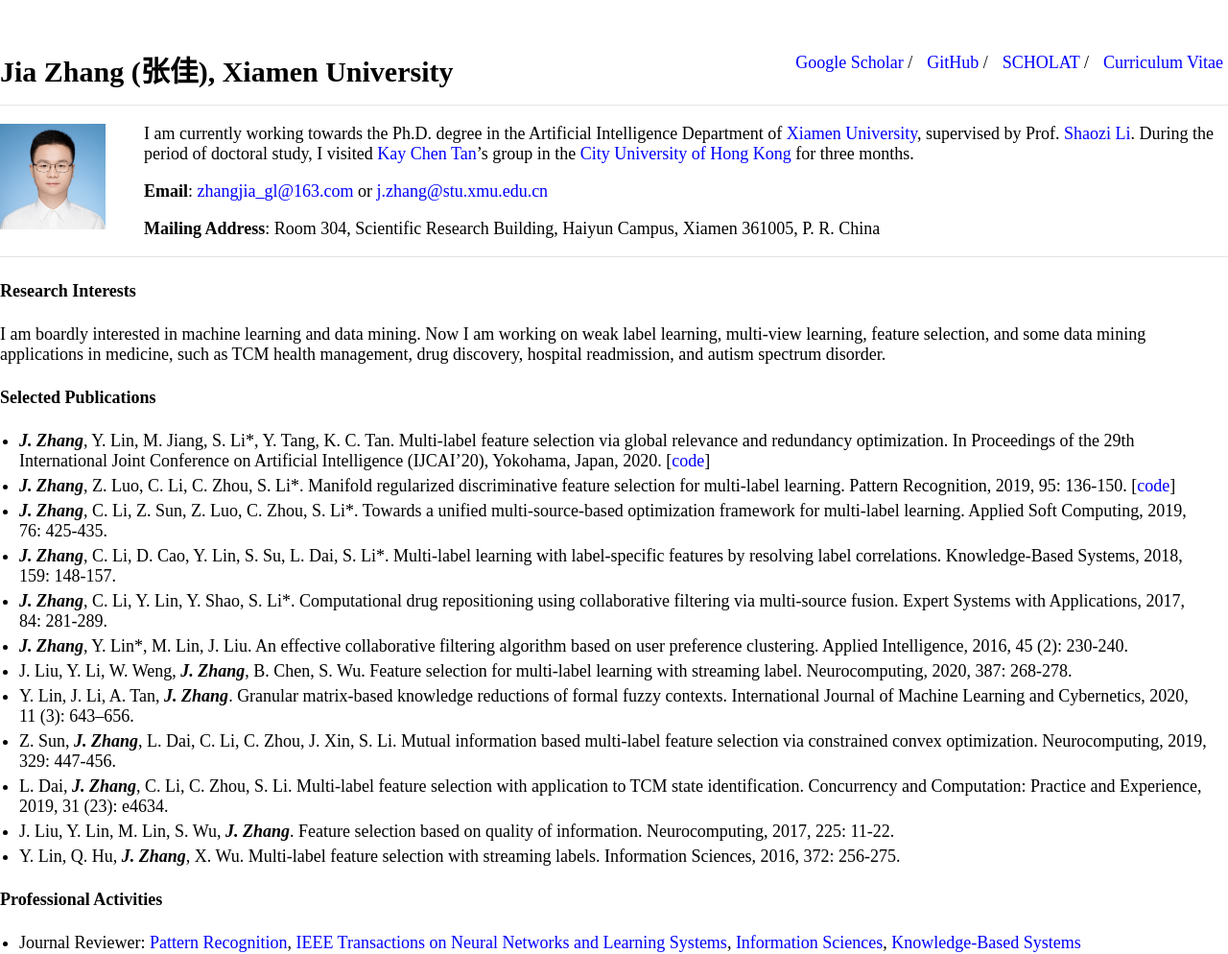
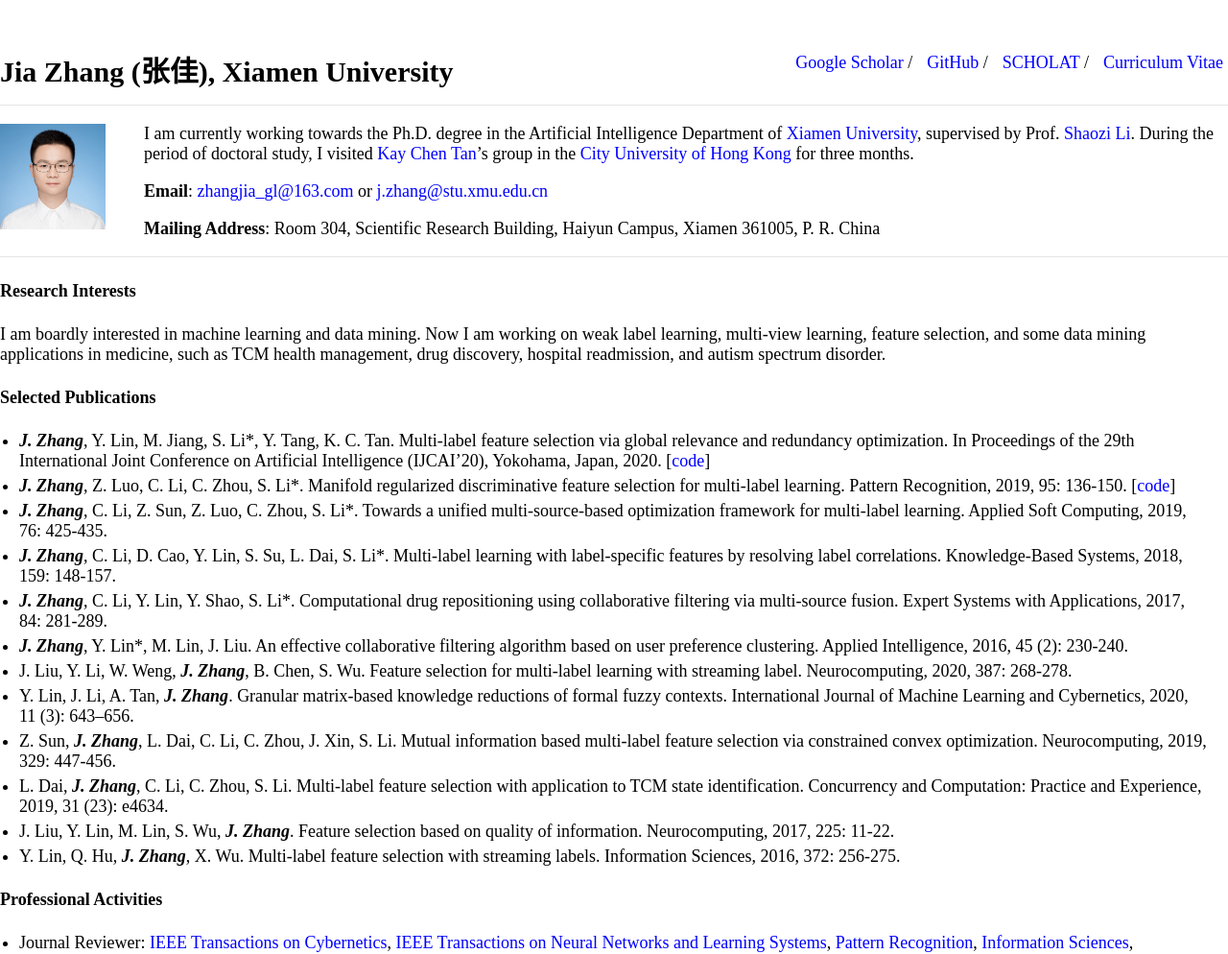
Before and after one commit to jiazhang-ml/jiazhang-ml.github.io, a Jekyll site: the page built from index.md, in a window 1280 px wide. Shown: the top 994 px of the page at 96% size. Built offline with Jekyll 4.4.1, drawn with Linux system fonts in a browser that asks for light colours.

Commit message:
Update index.md

```diff
--- a/index.md
+++ b/index.md
@@ -34,4 +34,4 @@ I am boardly interested in machine learning and data mining. Now I am working on
 
 #### Professional Activities
 
-* Journal Reviewer: [Pattern Recognition](https://www.journals.elsevier.com/pattern-recognition/), [IEEE Transactions on Neural Networks and Learning Systems](https://mc.manuscriptcentral.com/tnnls), [Information Sciences](https://www.journals.elsevier.com/information-sciences), [Knowledge-Based Systems](https://www.journals.elsevier.com/knowledge-based-systems)
+* Journal Reviewer: [IEEE Transactions on Cybernetics](https://mc.manuscriptcentral.com/cyb-ieee), [IEEE Transactions on Neural Networks and Learning Systems](https://mc.manuscriptcentral.com/tnnls), [Pattern Recognition](https://www.journals.elsevier.com/pattern-recognition/), [Information Sciences](https://www.journals.elsevier.com/information-sciences), [Knowledge-Based Systems](https://www.journals.elsevier.com/knowledge-based-systems)
```
